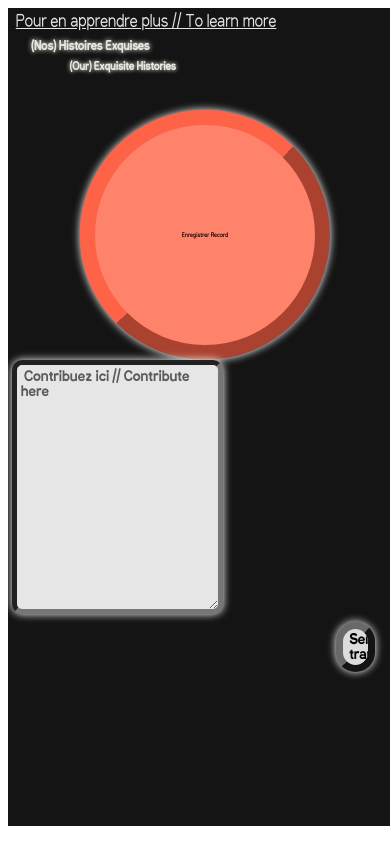
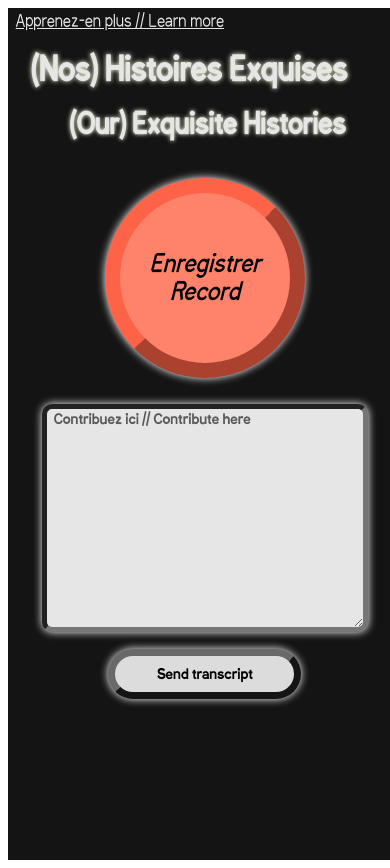
Before and after one commit to miwamiwa/histoires_new, a website: page public/index.html in a window 390 px wide. Before the commit the page ends 844 px from the top, so only its background shows below. Drawn offline with nearby package versions, Linux system fonts and the light colour scheme; no server answers.

Commit message:
Adapted for mobile

```diff
--- a/public/css/styles.css
+++ b/public/css/styles.css
@@ -21,7 +21,7 @@ body{
   width:99vw;
   height:96vh;
   padding: 1%;
-  display: block;  /* flex-direction:column; */
+  display: inline-block;  /* flex-direction:column; */
   background-color: rgb(20,20,20);
 }
 
@@ -57,6 +57,14 @@ p{
 
 
 }
+
+#inputDiv{
+  margin-top: 10%;
+  background-color:rgb(20,20,20);
+  display: flex;
+  flex-direction: row;
+  flex-wrap:wrap;
+}
 #TextInput{
   width:50%;
   height:28vh;
@@ -89,12 +97,6 @@ textarea {
   white-space: normal;
   -webkit-appearance: none;
 }
-#inputDiv{
-  margin-top: 10%;
-  background-color: rgb(20,20,20);
-  display: flex;
-  flex-wrap: wrap;
-}
 #TopButton{
 font-family: 'gap_sansbold', sans-serif;
   /* background: url('microphone-342.png') no-repeat 50% 40%; */
@@ -107,6 +109,7 @@ border-radius: 50%;
 border-style: outset;
 border-width:15px;
 border-color: tomato;
+font-style:italic;
 }
 
 #TopButton:hover{
@@ -144,7 +147,6 @@ box-shadow: 0px 0px 9px #ffff;
    background-color: inherit;
    width: 60%;
    margin:auto;
-   text: 3vw;
  }
 .aboutP{
   text-align: justify;
@@ -164,3 +166,40 @@ box-shadow: 0px 0px 9px #ffff;
     color:rgb(230,230,230);
     background-color: rgb(20,20,20);
 }
+
+/* ///////////////////////////////////// mobile ////////////////////////////////////////// */
+@media only screen and (max-width: 768px) {
+
+  body{
+    width:99vw;
+    height:100vh;
+    background-color: rgb(20,20,20);
+  }
+
+  #headerFR{
+    font-size: 8vw;
+  }
+  #headerEN{
+    font-size: 7vw;
+  }
+
+#TopButton{
+  width: 200px;
+  height: 200px;
+  font-size: 6vw;
+  margin-bottom: 3vh;
+}
+  #TextInput{
+    width: 80%;
+    height: 25vh;
+    overflow-y: scroll;
+    margin: auto;
+  }
+  #BottomButton{
+    width: 50%;
+    margin: auto;
+    margin-top:2vh;
+  }
+  .about{
+width: 80%;  }
+}
--- a/public/index.html
+++ b/public/index.html
@@ -20,7 +20,7 @@
   <!-- this is our landing page -->
   <body>
 
-    <a id='link'href='about.html'> Pour en apprendre plus // To learn more </a>
+    <a id='link'href='about.html'> Apprenez-en plus // Learn more </a>
 
 <h1 id='headerFR'>(Nos) Histoires Exquises</h1>
 <h1 id='headerEN'>(Our) Exquisite Histories</h1>
```
